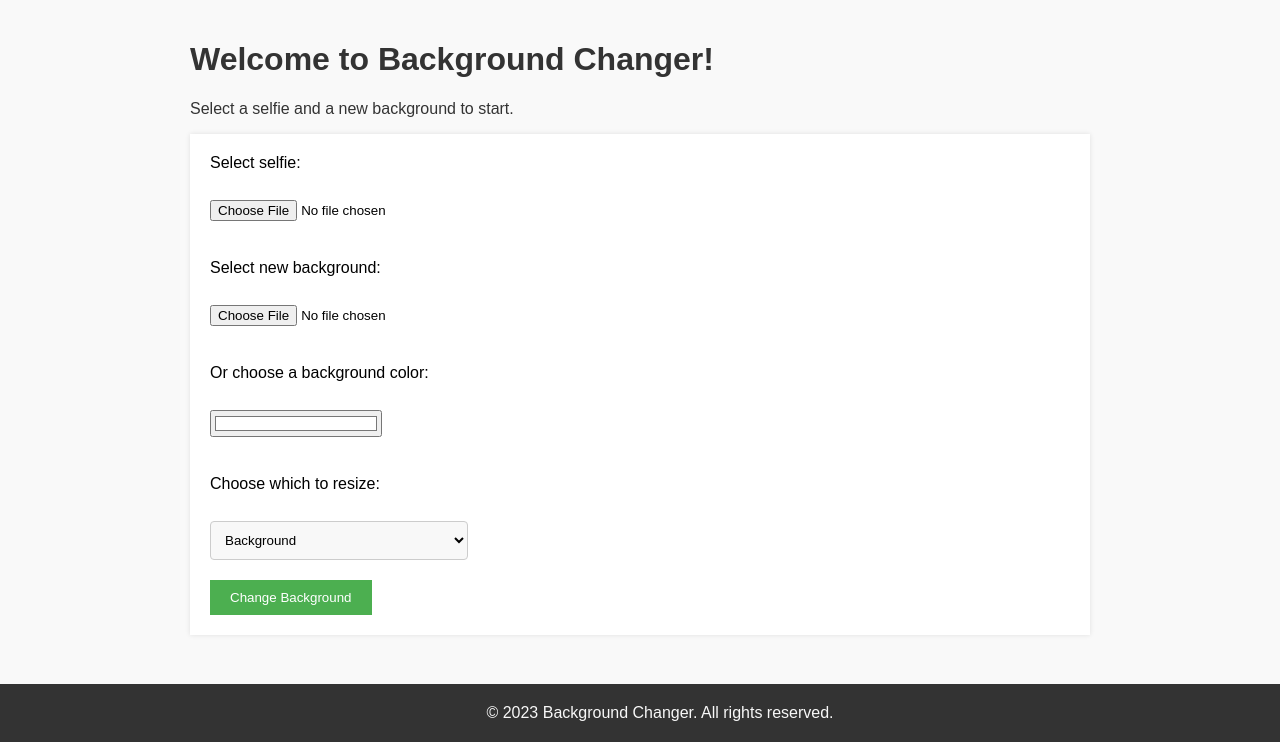
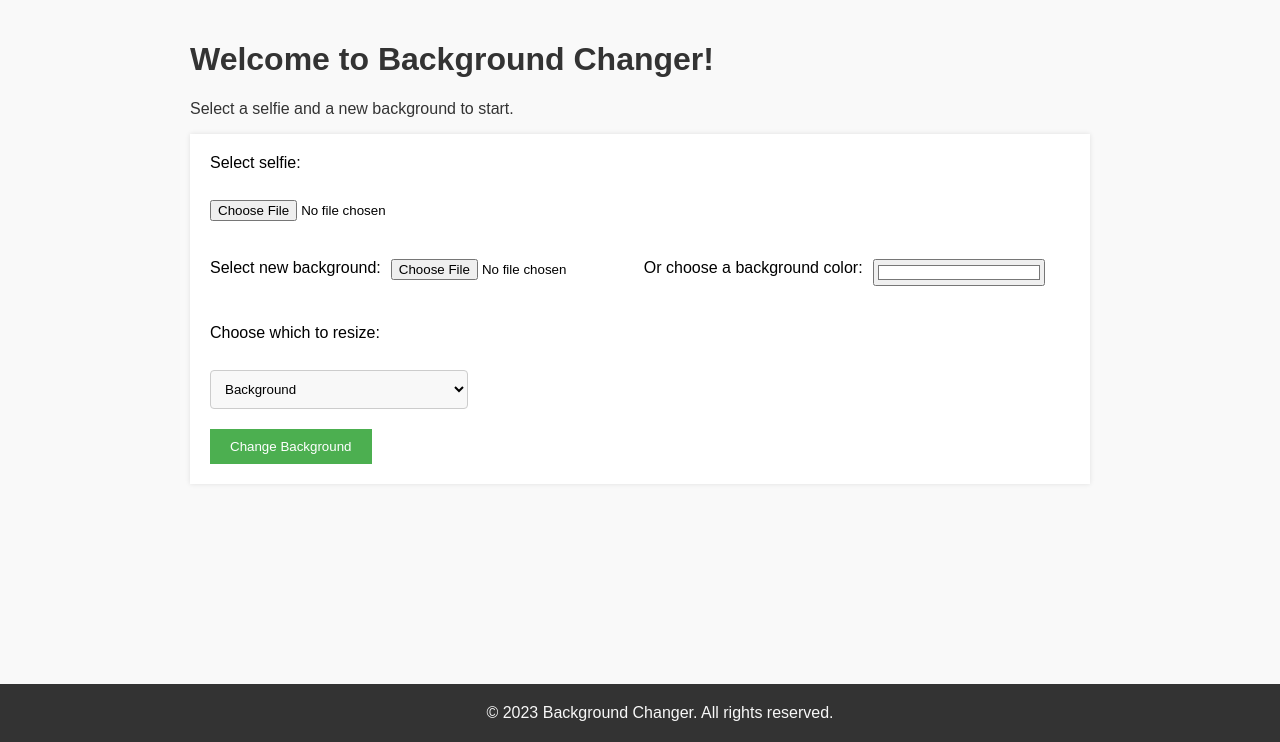
Before and after one commit to rati97/Background_Changer, a Flask app: page / in a window 1280 px wide. Shown: the part 58-800 px from the top of the page. Run offline with Flask 3, Linux system fonts and the light colour scheme.

Commit message:
Change form field alignment

```diff
--- a/static/styles/main.css
+++ b/static/styles/main.css
@@ -42,6 +42,7 @@ form {
 form label {
     display: block;
     margin-bottom: 10px;
+    margin-right: 10px;
 }
 
 form input[type="file"] {
@@ -64,6 +65,11 @@ form input[type="color"] {
     display: block;
     width: 20%;
     margin-bottom: 20px;
+}
+
+form .background-selection {
+    display: flex;
+    justify-content: flex-start;
 }
 
 select {
--- a/templates/index.html
+++ b/templates/index.html
@@ -14,12 +14,15 @@ Home
     <input type="file" id="selfie" name="selfie" accept="image/*" onchange="loadImage(event, 'selfie-preview')"><br>
     <img id="selfie-preview" style="max-width: 400px; max-height: 200px;"><br>
 
-    <label for="background">Select new background:</label><br>
-    <input type="file" id="background" name="background" accept="image/*" onchange="loadImage(event, 'background-preview')"><br>
-    <img id="background-preview" style="max-width: 400px; max-height: 200px;"><br>
+    <div class="background-selection">
+        <label for="background">Select new background:</label><br>
+        <input type="file" id="background" name="background" accept="image/*" onchange="loadImage(event, 'background-preview')"><br>
+        <br>
 
-    <label for="bg-color">Or choose a background color:</label><br>
-    <input type="color" id="bg-color" name="bg_color" value="#ffffff"><br>
+        <label for="bg-color">Or choose a background color:</label><br>
+        <input type="color" id="bg-color" name="bg_color" value="#ffffff"><br>
+    </div>
+    <img id="background-preview" style="max-width: 400px; max-height: 200px;">
 
     <label for="resize-option">Choose which to resize:</label><br>
     <select id="resize-option" name="resize_option">
```
